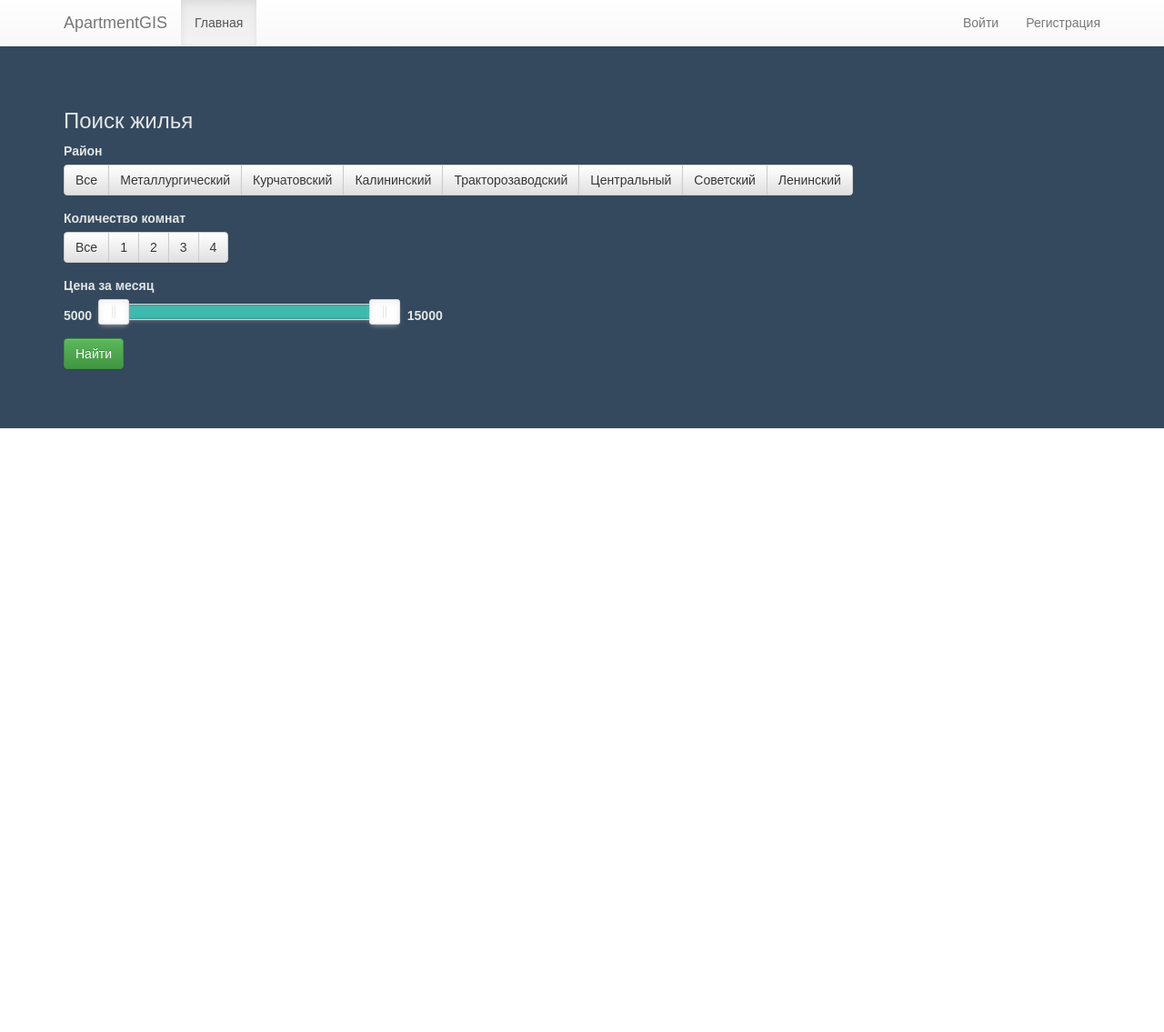
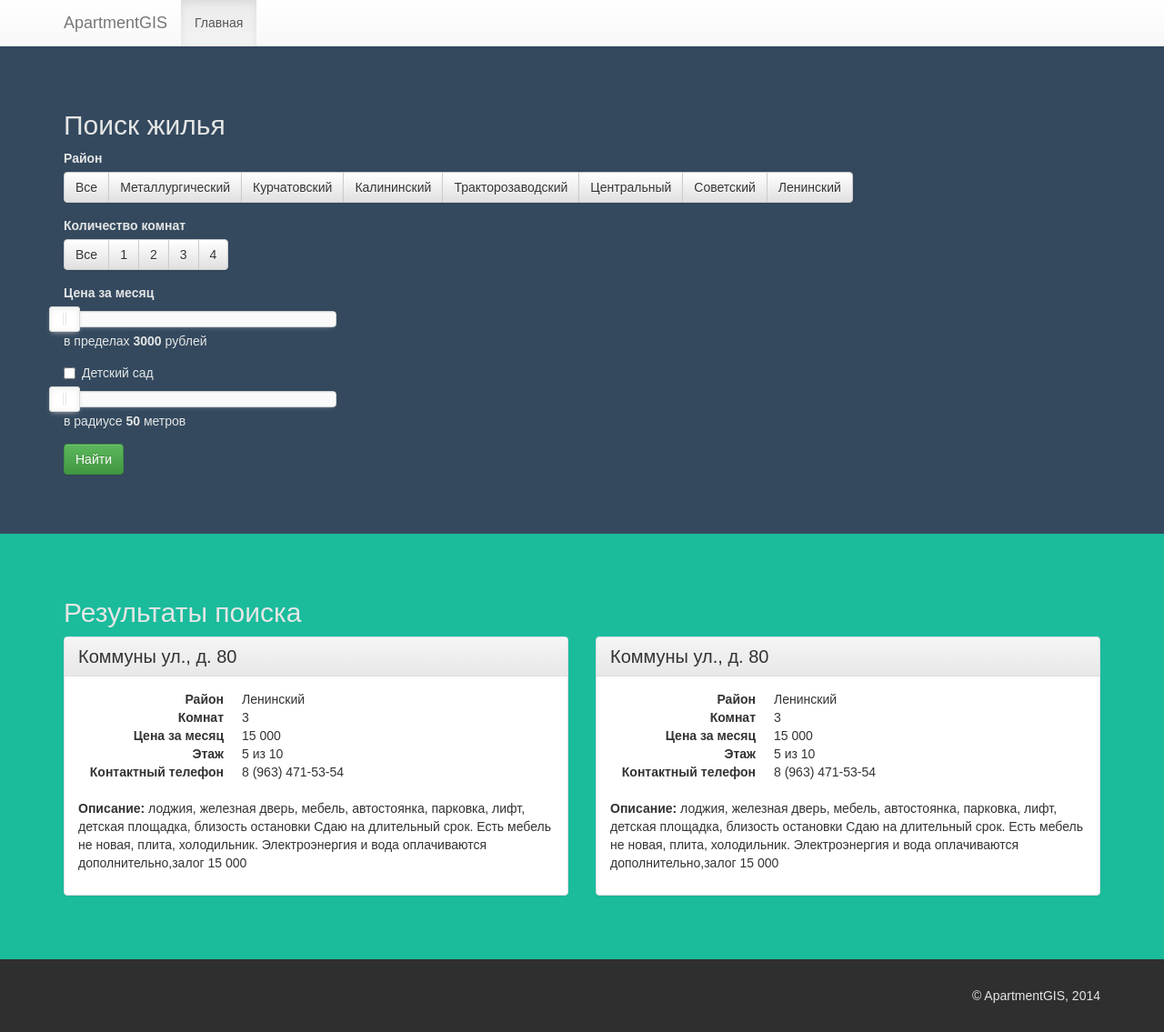
Before and after one commit to ApartmentGIS/apartments, a Django app: template apartment_gis/app/templates/index.html in a window 1280 px wide. Shown: the whole page at 91% size. Before the commit the page ends 471 px from the top, so only its background shows below. Run offline with Django 3.2, Linux system fonts and the light colour scheme; the template is opened without the code that fills it, so the values that code supplies are empty; some libraries are stand-ins or nearby versions.

Commit message:
changeed filter form, added results grid

```diff
--- a/apartment_gis/app/static/css/main.css
+++ b/apartment_gis/app/static/css/main.css
@@ -1,6 +1,9 @@
 body {
     font-family: Arial, Helvetica, sans-serif;
-    padding-top: 50px;
+}
+
+.navbar {
+    margin-bottom: 0;
 }
 
 .filter-form {
@@ -9,18 +12,30 @@ body {
     padding: 50px 0;
 }
 
-#price-slider {
-    display: inline-block;
+#price-slider, #kindergarten-slider {
     width: 300px;
     margin-top: 5px;
 }
 
-#price-from, #price-to {
-    display: inline-block;
-    width: 50px;
+.price-to-container, .kindergarten-to-container {
+    margin-top: 5px;
+}
+
+#price-to, #kindergarten-to {
     font-weight: bold;
 }
 
-#price-to {
-    margin-left: 20px;
+.apartment-grid {
+    padding: 50px 0;
+    background-color: #1ABC9C;
 }
+
+.panel-title {
+    font-size: 20px;
+}
+
+.footer {
+    background-color: #2F2F2F;
+    color: #E4E6E5;
+    padding: 30px 0 20px;
+}
--- /dev/null
+++ b/apartment_gis/app/static/js/main.js
@@ -0,0 +1,44 @@
+$(function(){
+    $("#price-slider").noUiSlider({
+       range: [3000, 15000],
+       start: 3000,
+       step: 500,
+       connect: "lower",
+       handles: 1,
+       serialization: {
+           resolution: 1,
+           to: [
+               [$('#price-to'), 'html']
+           ]
+        }
+    });
+
+    $("#kindergarten-slider").noUiSlider({
+       range: [50, 1000],
+       start: 50,
+       step: 50,
+       connect: "lower",
+       handles: 1,
+       serialization: {
+           resolution: 1,
+           to: [
+               [$('#kindergarten-to'), 'html']
+           ]
+        }
+    });
+
+    var checkDisabledKindergartenSlider = function(){
+        if($("#kindergarten-check").is(":checked"))
+            $("#kindergarten-slider").removeAttr("disabled");
+        else
+            $("#kindergarten-slider").attr("disabled", "true");
+    };
+
+    checkDisabledKindergartenSlider();
+
+    $("#kindergarten-check").change(function(){
+        checkDisabledKindergartenSlider();
+    });
+
+
+});
--- a/apartment_gis/app/templates/base.html
+++ b/apartment_gis/app/templates/base.html
@@ -32,7 +32,7 @@
 </head>
 
 <body>
-    <div class="navbar navbar-default navbar-fixed-top" role="navigation">
+    <div class="navbar navbar-default navbar-static-top" role="navigation">
         <div class="container">
             <div class="navbar-header">
                 <button type="button" class="navbar-toggle" data-toggle="collapse" data-target=".navbar-collapse">
@@ -47,15 +47,23 @@
                 <ul class="nav navbar-nav">
                     <li class="active"><a href="#">Главная</a></li>
                 </ul>
-                <ul class="nav navbar-nav navbar-right">
-                    <li><a href="#login">Войти</a></li>
-                    <li><a href="#signup">Регистрация</a></li>
-                </ul>
+{#                <ul class="nav navbar-nav navbar-right">#}
+{#                    <li><a href="#login">Войти</a></li>#}
+{#                    <li><a href="#signup">Регистрация</a></li>#}
+{#                </ul>#}
             </div>
         </div>
     </div>
 
     {% block content %}
     {% endblock %}
+
+    <div class="footer">
+        <div class="container">
+            <footer>
+                <p class="pull-right">&copy; ApartmentGIS, 2014</p>
+            </footer>
+        </div>
+    </div>
 </body>
 </html>
--- a/apartment_gis/app/templates/index.html
+++ b/apartment_gis/app/templates/index.html
@@ -11,29 +11,13 @@
 
 {% block js %}
 <script src="{% static "js/jquery.nouislider.min.js" %}"></script>
-<script>
-    $(function(){
-       $("#price-slider").noUiSlider({
-           range: [5000, 15000],
-           start: [5000, 15000],
-           step: 500,
-           connect: true,
-           serialization: {
-               resolution: 1,
-               to: [
-                   [$('#price-from'), 'html'],
-                   [$('#price-to'), 'html']
-               ]
-            }
-        });
-    });
-</script>
+<script src="{% static "js/main.js" %}"></script>
 {%  endblock %}
 
 {% block content %}
 <div class="filter-form">
     <div class="container">
-        <h3>Поиск жилья</h3>
+        <h2>Поиск жилья</h2>
         <form role="form">
             <div class="form-group">
                 <label>Район</label>
@@ -90,11 +74,17 @@
             </div>
             <div class="form-group">
                 <label>Цена за месяц</label>
-                <div class="price-slider-container">
-                    <div id="price-from"></div>
-                    <div id="price-slider"></div>
-                    <div id="price-to"></div>
+                <div id="price-slider"></div>
+                <p class="price-to-container">в пределах <span id="price-to"></span> рублей</p>
+            </div>
+            <div class="form-group">
+                <div class="checkbox">
+                    <label>
+                        <input type="checkbox" id="kindergarten-check"> Детский сад
+                    </label>
                 </div>
+                <div id="kindergarten-slider" disabled></div>
+                <p class="kindergarten-to-container">в радиусе <span id="kindergarten-to"></span> метров</p>
             </div>
             <div class="form-group">
                 <button type="submit" class="btn btn-success">Найти</button>
@@ -102,4 +92,60 @@
         </form>
     </div>
 </div>
+
+<div class="apartment-grid">
+    <div class="container">
+        <h2 style="color: #E4E6E5;">Результаты поиска</h2>
+        <div class="row">
+            <div class="col-md-6">
+                <div class="panel panel-default">
+                    <div class="panel-heading">
+                        <h3 class="panel-title">Коммуны ул., д. 80</h3>
+                    </div>
+                    <div class="panel-body">
+                        <dl class="dl-horizontal">
+                            <dt>Район</dt>
+                            <dd>Ленинский</dd>
+                            <dt>Комнат</dt>
+                            <dd>3</dd>
+                            <dt>Цена за месяц</dt>
+                            <dd>15 000</dd>
+                            <dt>Этаж</dt>
+                            <dd>5 из 10</dd>
+                            <dt>Контактный телефон</dt>
+                            <dd>8 (963) 471-53-54</dd>
+                        </dl>
+                        <p>
+                            <strong>Описание: </strong>лоджия, железная дверь, мебель, автостоянка, парковка, лифт, детская площадка, близость остановки Сдаю на длительный срок. Есть мебель не новая, плита, холодильник. Электроэнергия и вода оплачиваются дополнительно,залог 15 000
+                        </p>
+                    </div>
+                </div>
+            </div>
+            <div class="col-md-6">
+                <div class="panel panel-default">
+                    <div class="panel-heading">
+                        <h3 class="panel-title">Коммуны ул., д. 80</h3>
+                    </div>
+                    <div class="panel-body">
+                        <dl class="dl-horizontal">
+                            <dt>Район</dt>
+                            <dd>Ленинский</dd>
+                            <dt>Комнат</dt>
+                            <dd>3</dd>
+                            <dt>Цена за месяц</dt>
+                            <dd>15 000</dd>
+                            <dt>Этаж</dt>
+                            <dd>5 из 10</dd>
+                            <dt>Контактный телефон</dt>
+                            <dd>8 (963) 471-53-54</dd>
+                        </dl>
+                        <p>
+                            <strong>Описание: </strong>лоджия, железная дверь, мебель, автостоянка, парковка, лифт, детская площадка, близость остановки Сдаю на длительный срок. Есть мебель не новая, плита, холодильник. Электроэнергия и вода оплачиваются дополнительно,залог 15 000
+                        </p>
+                    </div>
+                </div>
+            </div>
+        </div>
+    </div>
+</div>
 {% endblock %}
```
Also changed, not shown: 1 other file.
